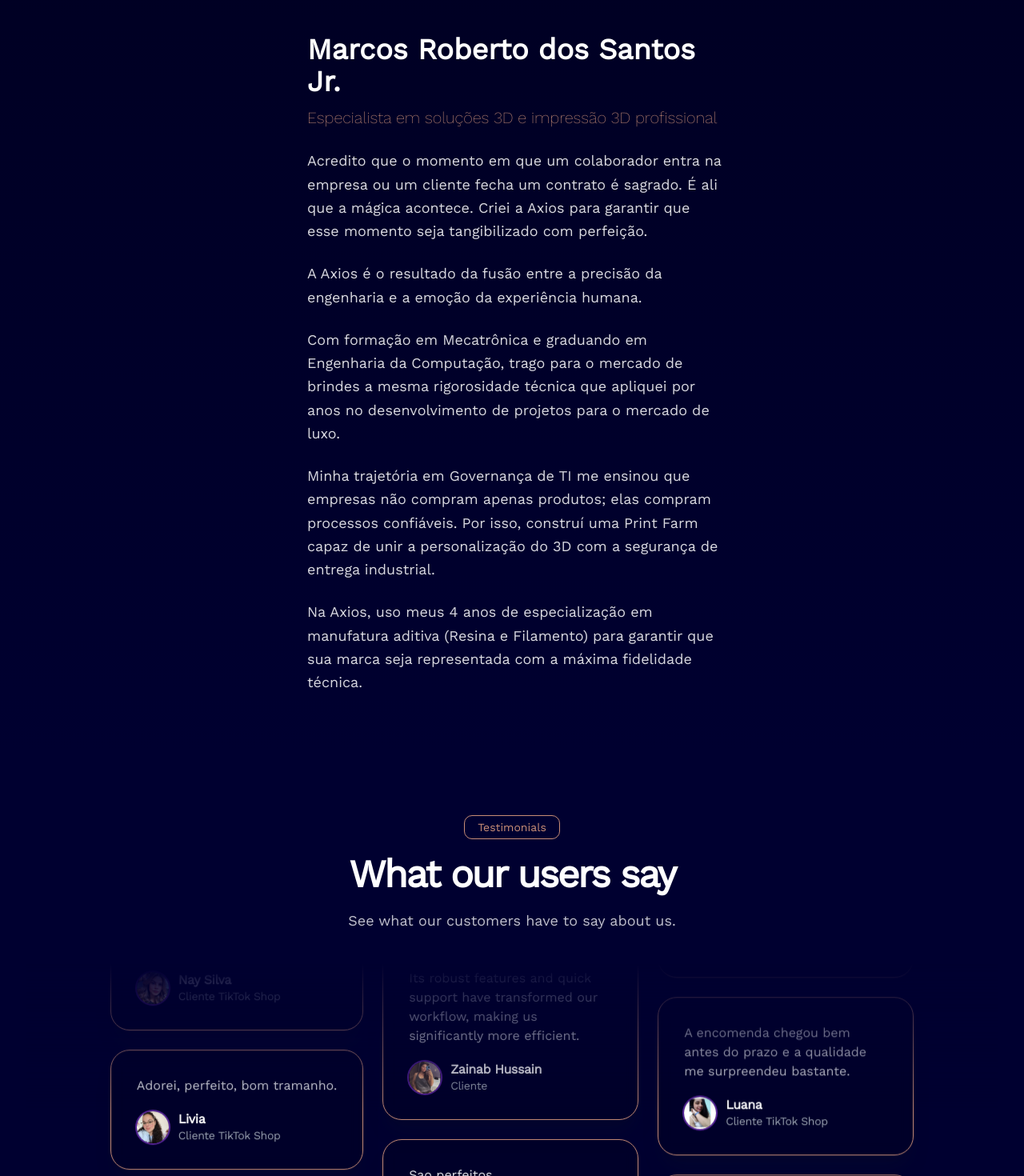
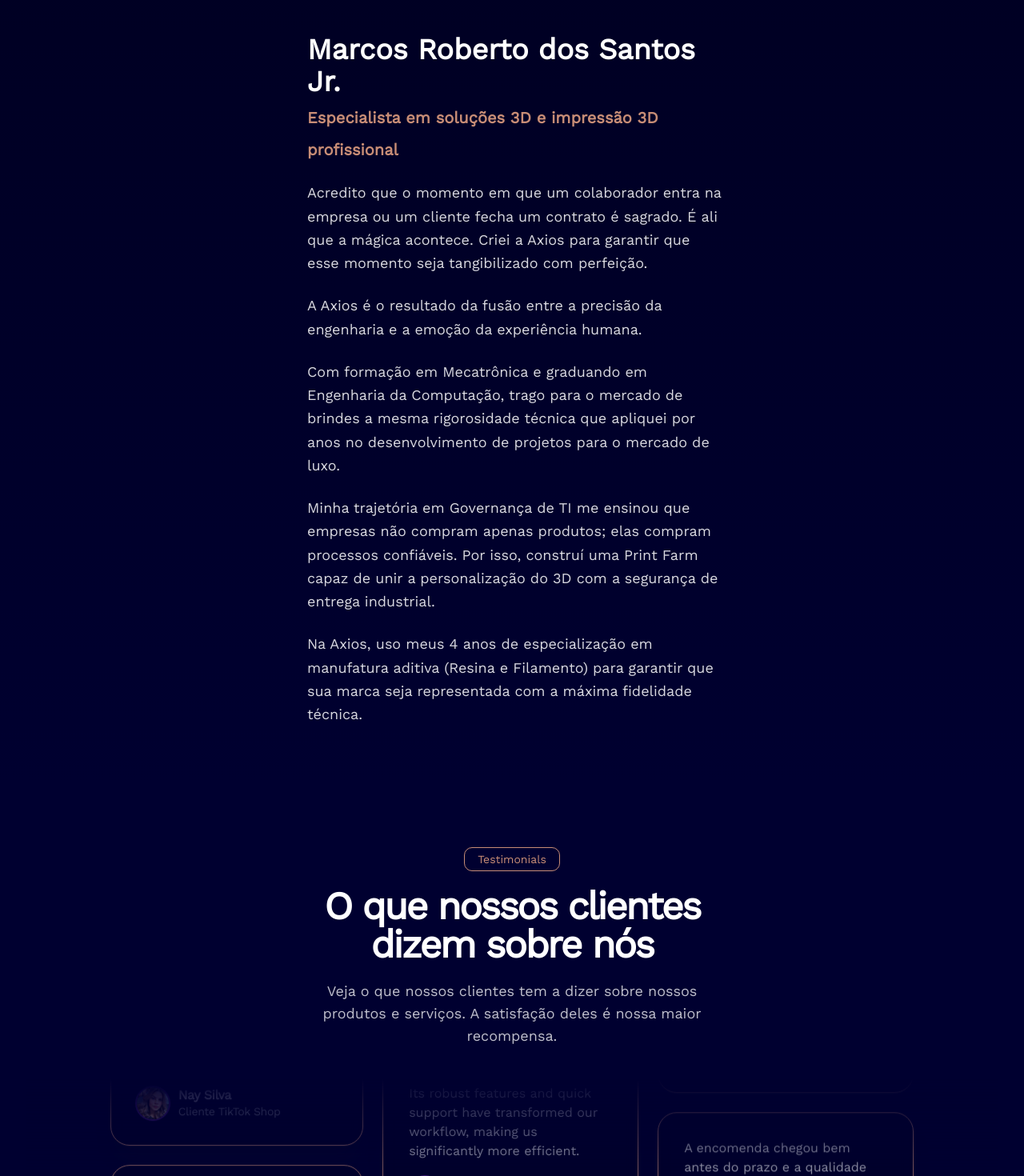
Before and after one commit to MathzRod/Axios, a Next.js app: page / in a window 1280 px wide. Shown: the part 4160-5630 px from the top of the page at 80% size. Built offline with nearby package versions, Linux system fonts and the light colour scheme.

Commit message:
V1.3.1 Text update

```diff
--- a/src/app/content.tsx
+++ b/src/app/content.tsx
@@ -117,10 +117,10 @@ const Testimonials = () => {
             </div>
           </div>
           <h2 className="mt-5 text-center text-3xl font-bold tracking-tighter sm:text-4xl lg:text-5xl">
-            What our users say
+            O que nossos clientes dizem sobre nós
           </h2>
           <p className="mt-5 text-center text-lg opacity-75">
-            See what our customers have to say about us.
+            Veja o que nossos clientes tem a dizer sobre nossos produtos e serviços. A satisfação deles é nossa maior recompensa.
           </p>
         </motion.div>
         <div className="mt-10 flex max-h-[740px] justify-center gap-6 overflow-hidden bg-[#000030]
--- a/src/components/ui/card.tsx
+++ b/src/components/ui/card.tsx
@@ -34,7 +34,7 @@ const Example = () => {
       <div className="text-white max-w-xl flex flex-col p-6 md:pt-20 md:pl-8">
   <h2 className="text-3xl md:text-4xl font-bold mb-6 text-center md:text-left">
   Marcos Roberto dos Santos Jr. <br />
-  <span className="text-[#C88D76] text-xl font-light">
+  <span className="text-[#C88D76] text-xl font-bold">
     Especialista em soluções 3D e impressão 3D profissional
   </span>
 </h2>
```
